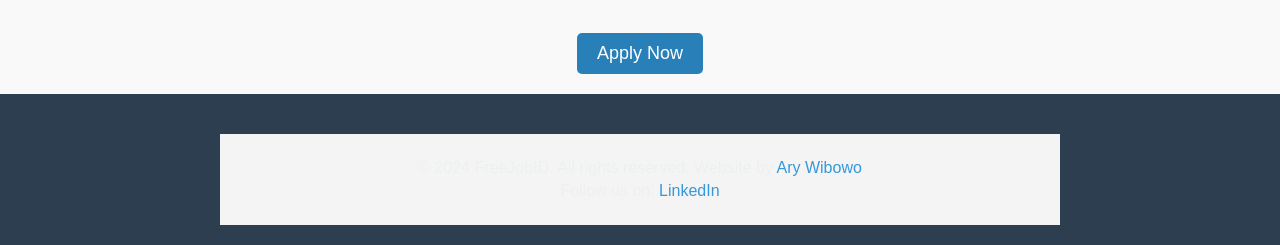
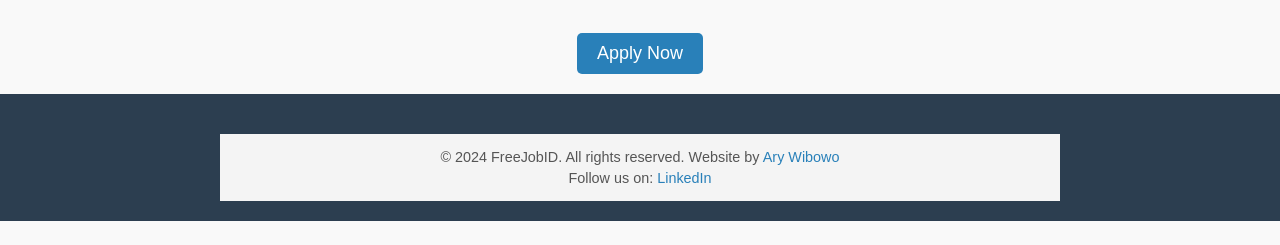
Before and after one commit to ImHeroesKiller/FreeJobID, a website: page index.html in a window 1280 px wide. Shown: the part 1307-1552 px from the top of the page. After the commit the page ends 1528 px from the top, so only its background shows below. Drawn offline with Linux system fonts and the light colour scheme.

Commit message:
Update index.html

```diff
--- a/index.html
+++ b/index.html
@@ -50,13 +50,24 @@
 
         .footer-content {
             text-align: center;
-            padding: 20px;
+            padding: 10px 20px;
             background-color: #f4f4f4;
             margin-top: 20px;
+            font-size: 0.9em;
+            color: #555;
         }
 
         .footer-content p {
             margin: 5px 0;
+        }
+
+        .footer-content a {
+            color: #2980b9;
+            text-decoration: none;
+        }
+
+        .footer-content a:hover {
+            text-decoration: underline;
         }
     </style>
 </head>
```
